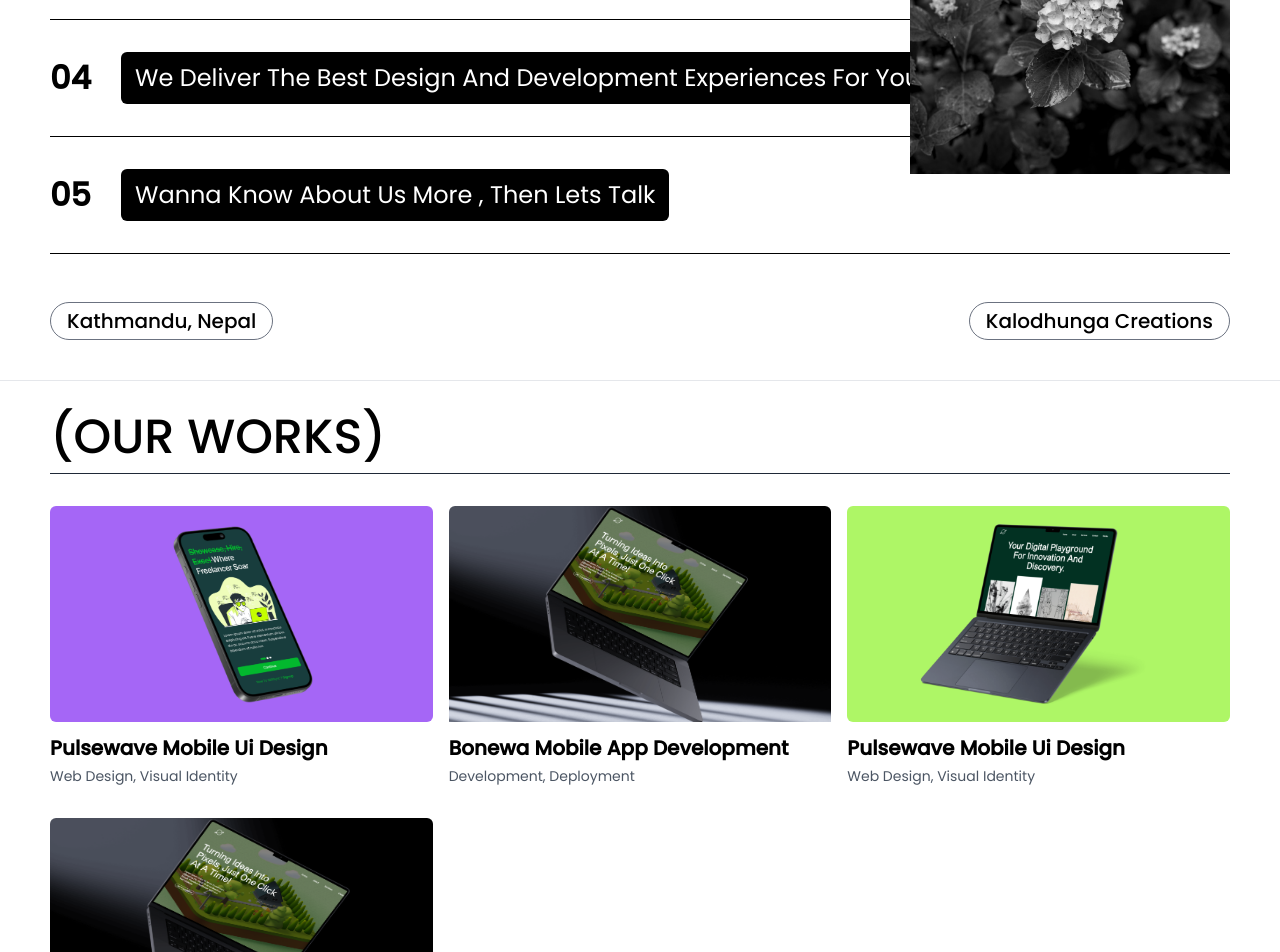
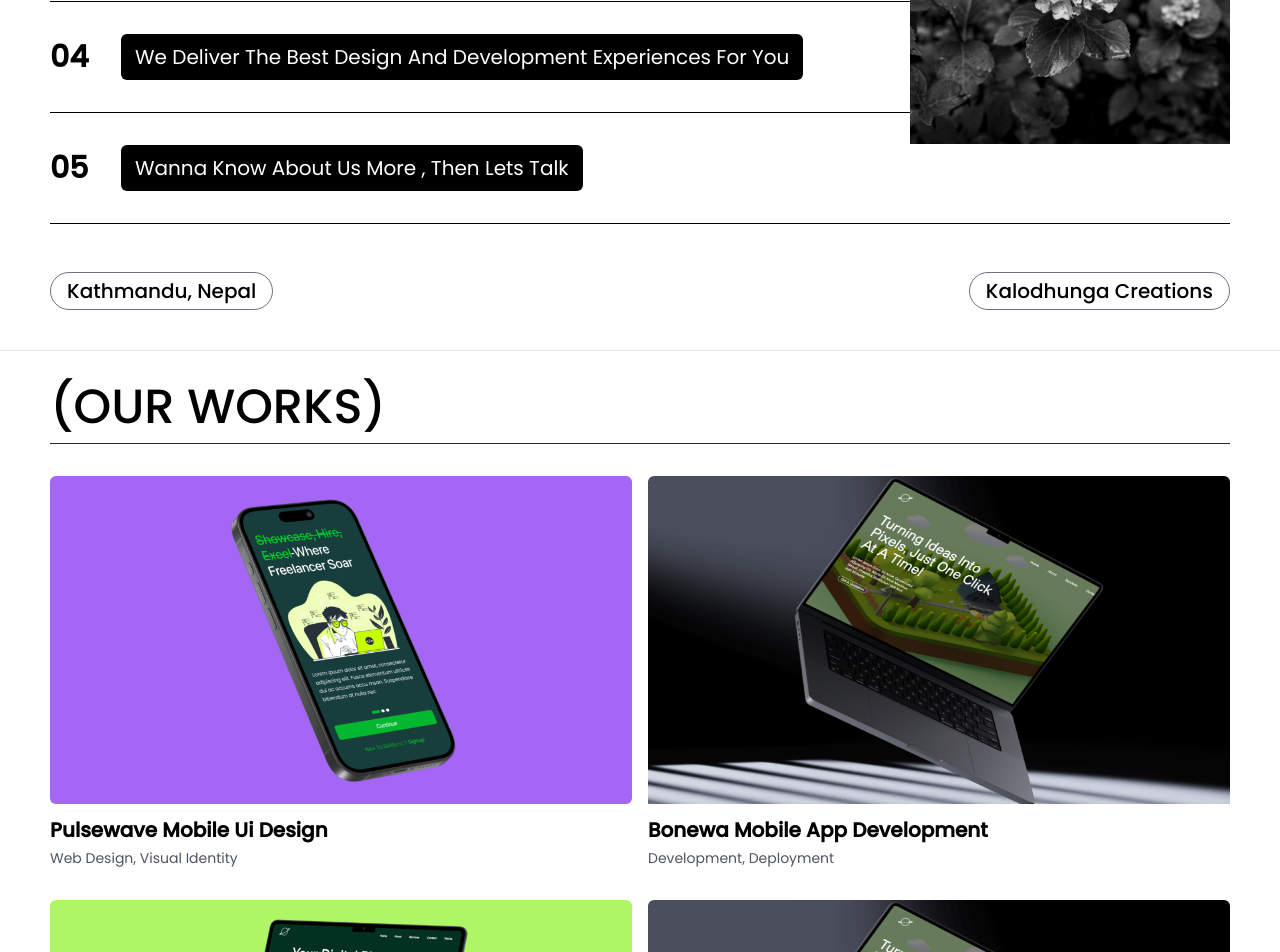
Before and after one commit to linushahs/kalodhunga-creation, a Next.js app: page / in a window 1280 px wide. Shown: the part 1740-2692 px from the top of the page. Built offline with nearby package versions, Linux system fonts and the light colour scheme.

Commit message:
Few changes in fontsize, elements

```diff
--- a/src/components/Introduction.tsx
+++ b/src/components/Introduction.tsx
@@ -42,10 +42,10 @@ function Introduction() {
       {/* about kalodhunga (in points) ---- */}
       <ul className="relative flex flex-col mt-8">
         {introductionPoints.map((point) => (
-          <li className="flex py-8 items-center text-[32px] font-[600] border-b border-black">
+          <li className="flex py-8 items-center text-[30px] font-[600] border-b border-black">
             <h3 className="w-[55px]"> 0{point.id}</h3>
 
-            <span className="ml-4 py-2 px-3.5 capitalize font-[400] bg-black text-white rounded-md text-[24px]">
+            <span className="ml-4 py-2 px-3.5 capitalize font-[400] bg-black text-white rounded-md text-[20px]">
               {point.title}
             </span>
           </li>
--- a/src/components/OurWorks.tsx
+++ b/src/components/OurWorks.tsx
@@ -6,7 +6,7 @@ function OurWorks() {
       <h2 className="">(Our works)</h2>
       <hr className="my-3 border-gray-800" />
 
-      <div className="mt-8 grid grid-cols-1 gap-x-4 gap-y-8 sm:grid-cols-2 xl:grid-cols-3">
+      <div className="mt-8 grid grid-cols-1 gap-x-4 gap-y-8 sm:grid-cols-2 xl:grid-cols-2">
         <WorkCard
           title="pulsewave mobile ui design"
           description="web design, visual identity"
--- a/src/components/WorkCard.tsx
+++ b/src/components/WorkCard.tsx
@@ -33,7 +33,7 @@ function WorkCard({
         <Image
           src={imgSrc}
           alt="picture"
-          width={400}
+          width={700}
           height={100}
           className={twMerge("w-full h-full rounded-t-md ", className)}
         />
```
